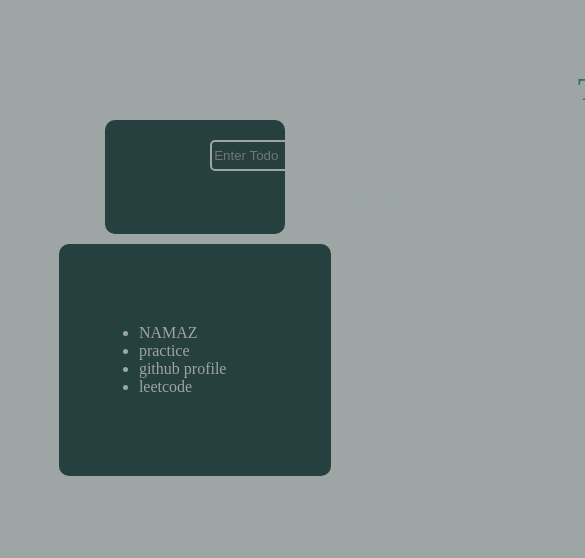
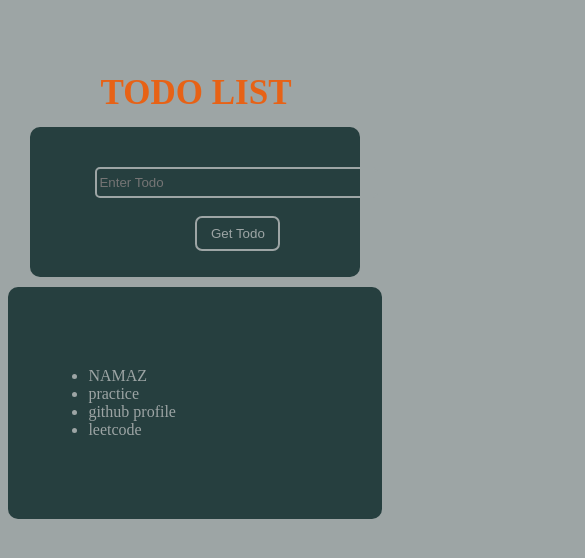
Before and after one commit to usmankhatri342/todo-app, a plain HTML site: page index.html in a window 390 px wide. Shown: the top 558 px of the page, 585 px wide, since content can reach past the window. Drawn offline with Linux system fonts and the light colour scheme.

Commit message:
TODO APP

```diff
--- a/index.html
+++ b/index.html
@@ -7,7 +7,7 @@
     <link rel="stylesheet" href="style.css">
 </head>
 <body>
-    <h1>TODO LIST</h1>
+    <h1 id="title">TODO LIST</h1>
 
     <form id="todo-form">
 
--- a/style.css
+++ b/style.css
@@ -16,7 +16,7 @@ body{
     top: 40px;
     border-radius: 10px;
 }
-h1{
+#title{
     color: #316e6e;
     position: relative;
     left: 570px;
@@ -55,7 +55,71 @@ h1{
 
 }
 
-/* #todo-list{
-    text-align: center;
+@media only screen and (max-width: 600px) {
 
-} */
+    body{
+        background-color: #9da5a5;
+
+        color: #263f3f;
+    }
+    #title{
+        font-size: 35px;
+        color: #263f3f;
+        position: relative;
+        left: 1px;
+        bottom: 280px;
+    }
+    #todo-form{
+        width: 80%;
+
+        justify-content: center;
+
+        background-color: #263f3f;
+        margin: auto;
+        position: relative;
+        height: 120px;
+        top: 40px;
+        border-radius: 10px;
+    }
+    #title{
+        color: #e76216;
+        /* position: relative;
+        right: 250px;
+        top: 100px; */
+        text-align: center;
+    }
+    #todo-form>input{
+        background-color: transparent;
+        border: 2px solid  #9da5a5;
+        color:  #9da5a5;
+        width: 275px;
+        height: 25px;
+        border-radius: 5px;
+        position: relative;
+        left: 50px;
+        top: 25px;
+    }
+    #todo-form>button{
+        background-color: transparent;
+        border: 2px solid  #9da5a5;
+        width: 85px;
+        height: 35px;
+        color:  #9da5a5;
+        position: relative;
+        left: 150px;
+        top: 25px;
+        border-radius: 7px;
+    }
+    #todo-list{
+        width: 57%;
+
+
+        background-color:  #263f3f;
+        position: relative;
+        color:  #9da5a5;
+        top: 50px;
+        border-radius: 10px;
+        padding: 80px;
+
+    }
+  };
```
